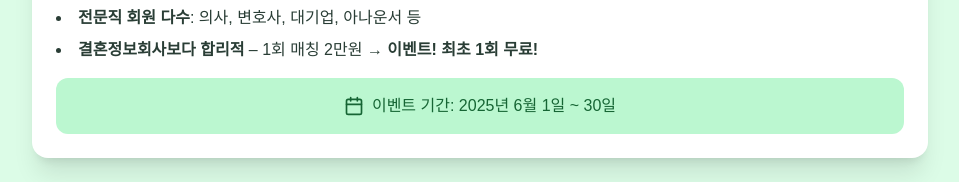
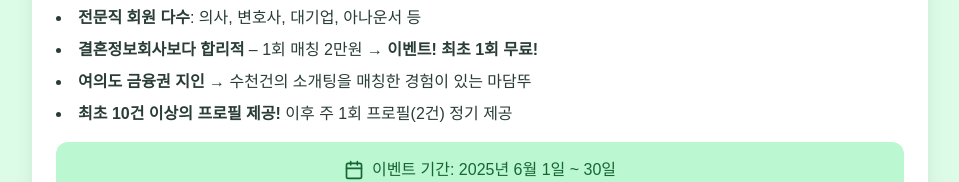
Before and after one commit to DBrider3/sohwakhaeng-intro, a Next.js app: page / in a window 1280 px wide. Shown: the part 698-880 px from the top of the page, without its empty margins (160-1119 px from the left). Built offline with nearby package versions, Linux system fonts and the light colour scheme.

Commit message:
feat: 멘트 수정

```diff
--- a/app/page.tsx
+++ b/app/page.tsx
@@ -17,11 +17,15 @@ export default function LandingPage() {
             <h2 className="text-2xl font-semibold text-green-600">🎉 첫 매칭 무료!</h2>
             <p className="text-green-700">(※ 매칭 후 카카오톡 교환 시에만 결제)</p>
             <ul className="text-left list-disc list-inside space-y-2">
+
               <li><b>성비 철저 관리</b> + 얼굴 / 전신 / 명함 사진 통한 신원 인증</li>
               <li><b>매칭 확정 후 결제</b>로 불필요한 비용 부담 없음</li>
               <li><b>전문직 회원 다수</b>: 의사, 변호사, 대기업, 아나운서 등</li>
               <li><b>결혼정보회사보다 합리적</b> – 1회 매칭 2만원 → <b>이벤트! 최초 1회 무료!</b></li>
+              <li><b>여의도 금융권 지인</b> → 수천건의 소개팅을 매칭한 경험이 있는 마담뚜</li>
+              <li><b>최초 10건 이상의 프로필 제공!</b> 이후 주 1회 프로필(2건) 정기 제공</li>
             </ul>
+
             <div className="bg-green-200 p-4 rounded-xl">
               <p className="text-green-800 font-medium flex items-center justify-center">
                 <Calendar className="w-5 h-5 mr-2" /> 이벤트 기간: 2025년 6월 1일 ~ 30일
```
